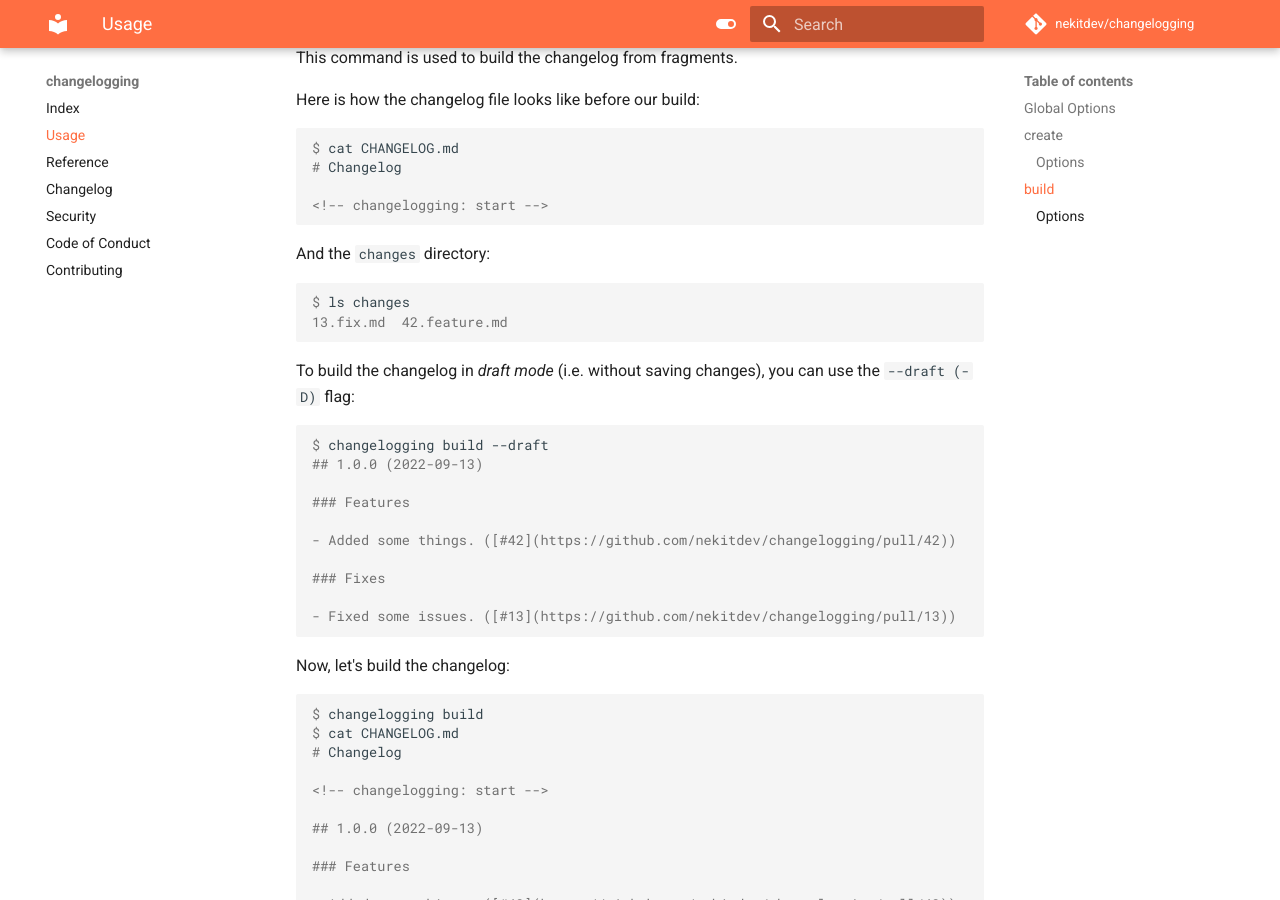
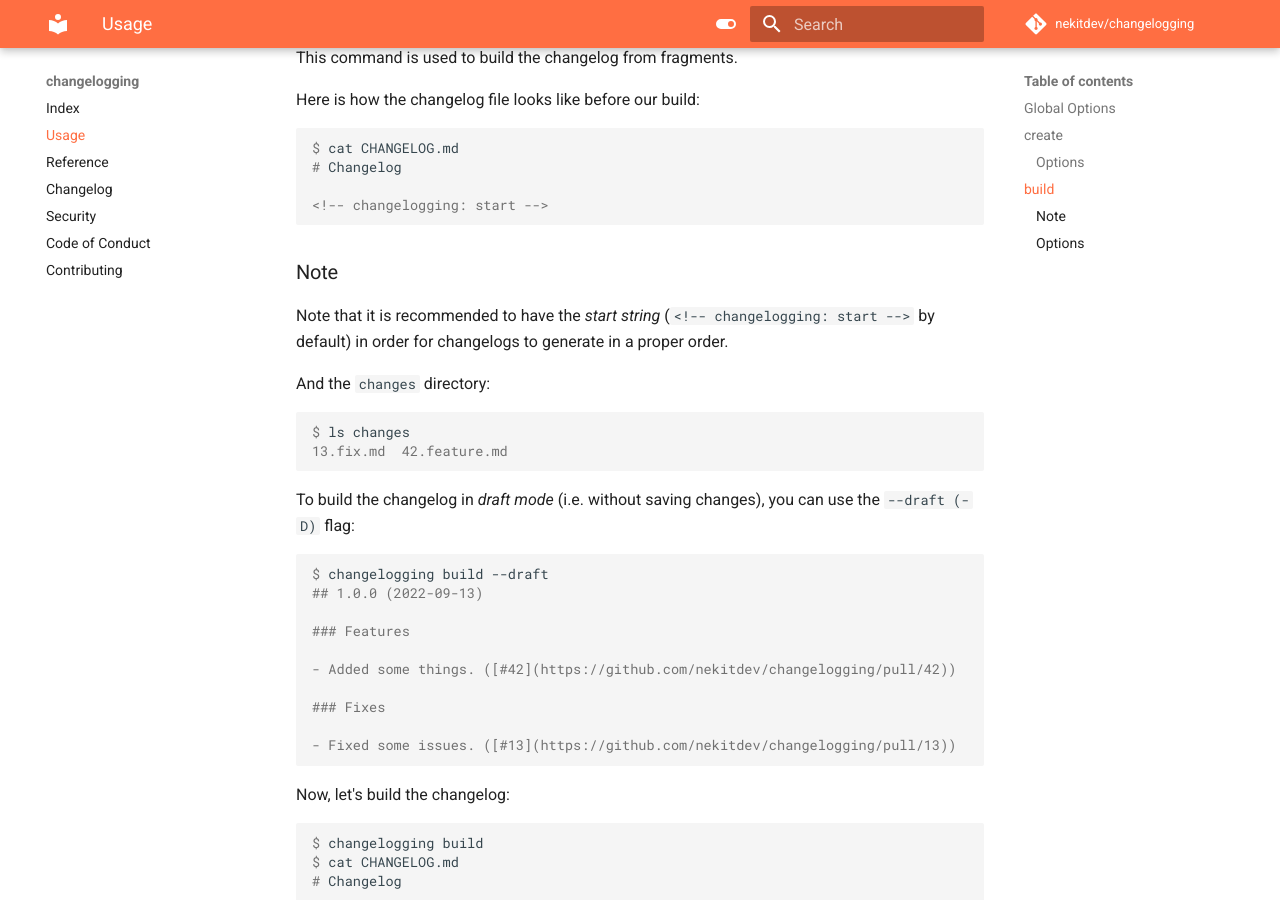
Before and after one commit to nekitdev/changelogging, an MkDocs documentation site: the page built from docs/usage.md, in a window 1280 px wide and 900 px high, scrolled down 1267 px. Built offline with MkDocs 1.6.1 and Material for MkDocs 9.7.7, drawn with Linux system fonts in a browser that asks for light colours; comment, search, counter and statistics services are not loaded.

````diff
--- a/docs/usage.md
+++ b/docs/usage.md
@@ -66,6 +66,11 @@ $ cat CHANGELOG.md
 <!-- changelogging: start -->
 ```
 
+### Note
+
+Note that it is recommended to have the *start string* (`<!-- changelogging: start -->` by default)
+in order for changelogs to generate in a proper order.
+
 And the `changes` directory:
 
 ```console
--- a/pyproject.toml
+++ b/pyproject.toml
@@ -14,7 +14,7 @@ documentation = "https://nekitdev.github.io/changelogging"
 keywords = ["python", "changelog", "changes"]
 
 classifiers = [
-    "Development Status :: 4 - Production/Stable",
+    "Development Status :: 5 - Production/Stable",
     "Intended Audience :: Developers",
     "Operating System :: OS Independent",
     "Topic :: Utilities",
````
Also changed, not shown: 1 other file.
